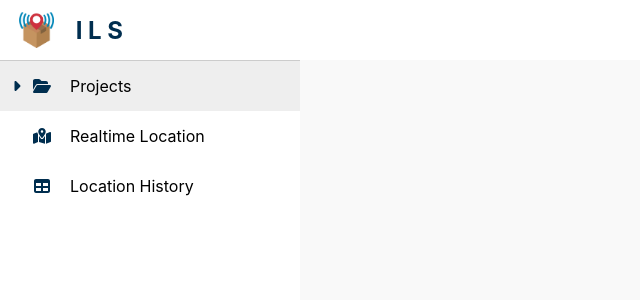
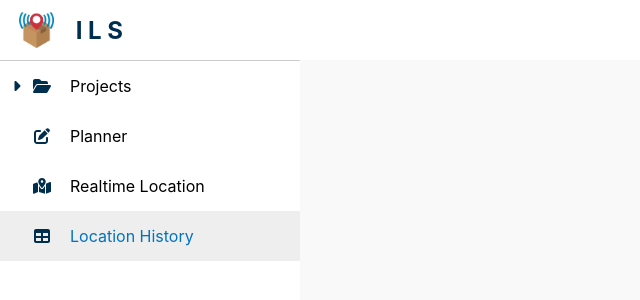
Before and after one commit to Nieraa/UWB-Client, a React (Create React App) app: page /1/history in a window 1280 px wide. Shown: the top 300 px of the page, without its empty margins (0-640 px from the left). Built offline with nearby package versions, Linux system fonts and the light colour scheme.

Commit message:
side navbar complete

```diff
--- a/src/components/sideNavbar/SideNavbar.style.ts
+++ b/src/components/sideNavbar/SideNavbar.style.ts
@@ -19,9 +19,9 @@ export const Navbar = styled.ul`
 export const NavItem = styled.li`
 `;
 
-export const NavLink = styled(Link)<{ focusMenu: boolean, hasSubMenu: boolean }>`
-  color: var(--black);
-  background-color: ${(props) => (props.focusMenu ? "#EEEEEE" : "#FFFFFF")};
+export const NavLink = styled(Link) <{ focusMenu: boolean, hasSubMenu: boolean, hasProjectId: boolean }>`
+  color: ${(props) => (props.focusMenu ? "var(--blue)" : "var(--black)")};
+  background-color: ${(props) => (props.focusMenu ? "var(--grey50)" : "var(--white)")};
   text-decoration: none;
   height: 18px;
   padding: ${(props) => (props.hasSubMenu ? "16px 30px 16px 3px" : "16px 30px")};
@@ -43,13 +43,45 @@ export const NavLink = styled(Link)<{ focusMenu: boolean, hasSubMenu: boolean }>
 
   ${({ hasSubMenu }) =>
     hasSubMenu &&
-      css`
+    css`
         svg:first-child {
           margin-right: 0;
           width: 27px;
-          color: var(--primary);
         }
       `}
+
+  ${({ hasProjectId }) =>
+    !hasProjectId &&
+    css`
+        svg:last-child {
+          margin-left: auto;
+          margin-right: 0;
+          width: 13px;
+        }
+      `}
+`;
+
+export const SubMenuLink = styled(Link) <{ focusMenu: boolean }>`
+  color: ${(props) => (props.focusMenu ? "var(--blue)" : "var(--black)")};
+  background-color: ${(props) => (props.focusMenu ? "var(--grey50)" : "var(--white)")};
+  text-decoration: none;
+  height: 18px;
+  padding: 16px 16px 16px 45px;
+  display: flex;
+  align-items: center;
+  font-weight: 400;
+  line-height: 24px;
+
+  &:hover {
+    background-color: var(--grey50);
+    transition: all 0.2s;
+  }
+
+  svg {
+    margin-right: 16px;
+    width: 24px;
+    color: var(--primary);
+  }
 `;
 
 export const SubMenu = styled.ul<{ collapse: boolean, length: number }>`
@@ -61,12 +93,8 @@ export const SubMenu = styled.ul<{ collapse: boolean, length: number }>`
   border-bottom: 1px solid var(--grey100);
   overflow-y: auto;
 
-  ${NavLink} {
-    padding-left: 45px;
-  }
-
   ::-webkit-scrollbar {
-    width: 20px;
+    width: 15px;
   }
 
   ::-webkit-scrollbar-track {
@@ -75,8 +103,8 @@ export const SubMenu = styled.ul<{ collapse: boolean, length: number }>`
 
   ::-webkit-scrollbar-thumb {
     background-color: var(--grey200);
-    border-radius: 20px;
-    border: 6px solid transparent;
+    border-radius: 15px;
+    border: 4px solid transparent;
     background-clip: content-box;
   }
 
--- a/src/components/sideNavbar/SideNavbar.tsx
+++ b/src/components/sideNavbar/SideNavbar.tsx
@@ -1,8 +1,8 @@
-import { Navbar, NavItem, NavLink, SubMenu } from "./SideNavbar.style";
+import { Navbar, NavItem, NavLink, SubMenu, SubMenuLink } from "./SideNavbar.style";
 import { FontAwesomeIcon } from "@fortawesome/react-fontawesome";
-import { faTable, faMapLocationDot, faFolderOpen, faFileLines, faCaretRight, faCaretDown } from "@fortawesome/free-solid-svg-icons";
+import { faTable, faMapLocationDot, faFolderOpen, faFileLines, faCaretRight, faCaretDown, faPlus, faPenToSquare } from "@fortawesome/free-solid-svg-icons";
 import { useState } from "react";
-import { useLocation, useParams } from "react-router-dom";
+import { Params, useLocation, useParams } from "react-router-dom";
 
 interface ItemProps {
   id: string;
@@ -15,10 +15,11 @@ interface SideNavbarProps {
 
 export const SideNavbar = (props: SideNavbarProps) => {
   const { items } = props;
-  const hasSubMenu = items.length > 0 ? true : false;
-  const params = useParams();
+  const hasSubMenu: boolean = items.length > 0 ? true : false;
+  const params: Readonly<Params<string>> = useParams();
+  const location = useLocation();
 
-  console.log(params);
+  const hasProjectId: boolean = params.projectId ? true : false;
 
   const [collapse, setCollapse] = useState(true);
 
@@ -28,43 +29,59 @@ export const SideNavbar = (props: SideNavbarProps) => {
     e.stopPropagation();
   }
 
+  function handleAdd(e: { preventDefault: () => void; stopPropagation: () => void; }) {
+    e.preventDefault();
+    e.stopPropagation();
+  }
+
   return (
     <Navbar>
       <NavItem>
-        <NavLink to="/" focusMenu={true} hasSubMenu={hasSubMenu}>
-          {hasSubMenu ?
+        <NavLink to="/" focusMenu={location.pathname === '/'} hasSubMenu={hasSubMenu} hasProjectId={hasProjectId}>
+          {hasSubMenu &&
             <FontAwesomeIcon
               icon={collapse ? faCaretRight : faCaretDown}
               onClick={handleCollapse}
             />
-            : <></>
           }
           <FontAwesomeIcon icon={faFolderOpen} />
           Projects
+          {!hasProjectId &&
+            <FontAwesomeIcon
+              icon={faPlus}
+              onClick={handleAdd}
+            />
+          }
         </NavLink>
         {hasSubMenu &&
           <SubMenu collapse={collapse} length={items.length}>
             {items.map((item) =>
               <li key={item.id}>
-                <NavLink to={`/${item.id}/planner`} focusMenu={false} hasSubMenu={false}>
+                <SubMenuLink to={`/${item.id}/planner`} focusMenu={hasProjectId && params.projectId === item.id ? true : false} onClick={() => hasProjectId && params.projectId !== item.id && setCollapse(true)}>
                   <FontAwesomeIcon icon={faFileLines} />
                   {item.title}
-                </NavLink>
+                </SubMenuLink>
               </li>
             )}
           </SubMenu>
         }
       </NavItem>
-      {params.projectId &&
+      {hasProjectId &&
         <>
           <NavItem>
-            <NavLink to={`/${params.projectId}/realtime`} focusMenu={false} hasSubMenu={false}>
+            <NavLink to={`/${params.projectId}/planner`} focusMenu={location.pathname !== '/' && location.pathname.slice(3) === 'planner'} hasSubMenu={false} hasProjectId={true}>
+              <FontAwesomeIcon icon={faPenToSquare} />
+              Planner
+            </NavLink>
+          </NavItem>
+          <NavItem>
+            <NavLink to={`/${params.projectId}/realtime`} focusMenu={location.pathname !== '/' && location.pathname.slice(3) === 'realtime'} hasSubMenu={false} hasProjectId={true}>
               <FontAwesomeIcon icon={faMapLocationDot} />
               Realtime Location
             </NavLink>
           </NavItem>
           <NavItem>
-            <NavLink to={`/${params.projectId}/history`} focusMenu={false} hasSubMenu={false}>
+            <NavLink to={`/${params.projectId}/history`} focusMenu={location.pathname !== '/' && location.pathname.slice(3) === 'history'} hasSubMenu={false} hasProjectId={true}>
               <FontAwesomeIcon icon={faTable} />
               Location History
             </NavLink>
```
